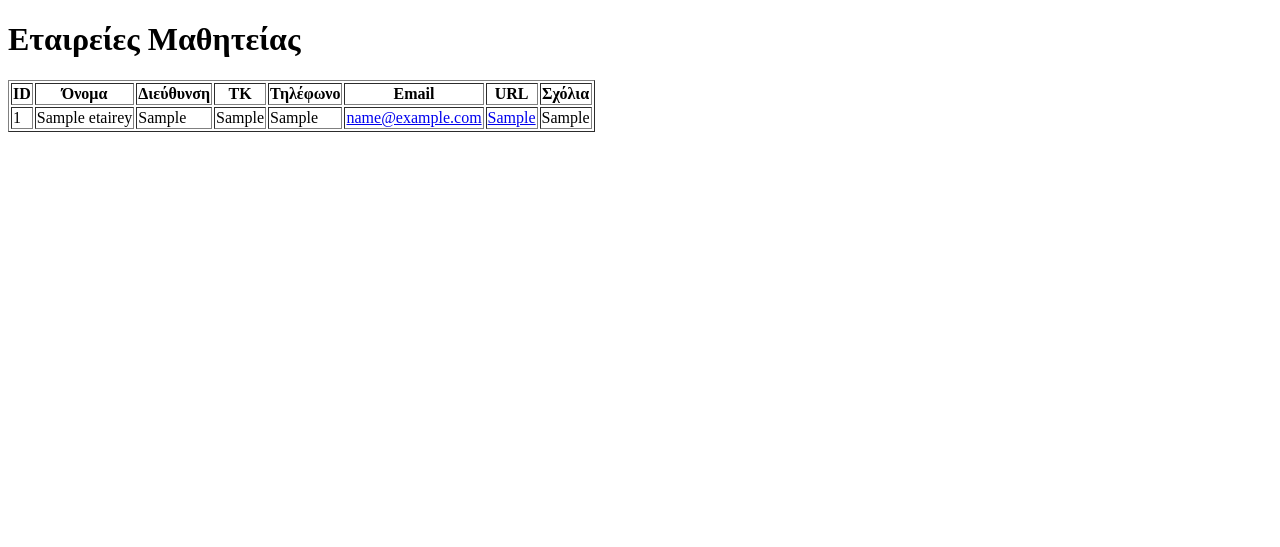
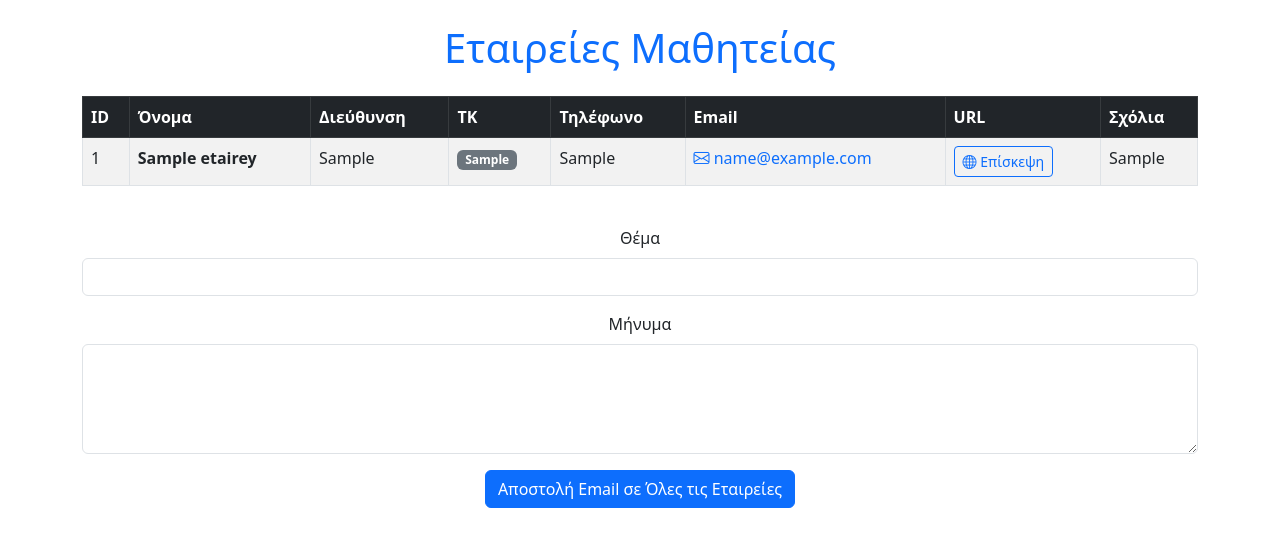
Before and after one commit to khatziar/mathiteiaApp, a PHP site: page / in a window 1280 px wide. Shown: the top 547 px of the page. Run offline with PHP 8.4, Linux system fonts and the light colour scheme; tables that the repository leaves empty or names only in its code hold one stand-in row (values such as "Sample post"); some libraries are stand-ins or nearby versions.

Commit message:
modified:   controllers/EtaireiaController.php 	new file:   send_email.php 	modified:   views/etaireiesList.php

```diff
--- a/controllers/EtaireiaController.php
+++ b/controllers/EtaireiaController.php
@@ -26,4 +26,18 @@ class EtaireiaController {
     public function getAllEtaireia() {
         return $this->etaireiaModel->all();
     }
+
+    // function that sends email to all etaireies
+    public function sendEmailToAllEtaireies($subject, $message) {
+        // $etaireies = $this->getAllEtaireia();
+        // fake etaireies with only khatziar@gmail.com
+        $etaireies = [
+            ['email' => 'khatziar@gmail.com', 'onoma' => 'Kostas']
+        ];
+        foreach ($etaireies as $etaireia) {
+            if (!empty($etaireia['email'])) {
+                mail($etaireia['email'], $subject, $message);
+            }
+        }
+        }
 }
--- a/views/etaireiesList.php
+++ b/views/etaireiesList.php
@@ -4,40 +4,55 @@
     <meta charset="UTF-8">
     <meta name="viewport" content="width=device-width, initial-scale=1.0">
     <title>Εταιρείες</title>
+    <!-- Bootstrap CSS -->
+    <link href="https://cdn.jsdelivr.net/npm/bootstrap@5.3.0/dist/css/bootstrap.min.css" rel="stylesheet">
+    <!-- Custom CSS for pink hover -->
+    <style>
+        .table-hover tbody tr:hover {
+            background-color: #ffc0cb !important; /* Light pink */
+        }
+        .table-hover tbody tr:hover td {
+            background-color: transparent;
+        }
+    </style>
 </head>
 <body>
-    <h1>Εταιρείες Μαθητείας</h1>
+    <div class="container mt-4">
+        <h1 class="text-center mb-4 text-primary">Εταιρείες Μαθητείας</h1>
 
-        <table border="1">
-            <thead>
+        <div class="table-responsive">
+            <table class="table table-striped table-hover table-bordered">
+                <thead class="table-dark">
                     <tr>
-                    <th>ID</th>
-                    <th>Όνομα</th>
-                    <th>Διεύθυνση</th>
-                    <th>ΤΚ</th>
-                    <th>Τηλέφωνο</th>
-                    <th>Email</th>
-                    <th>URL</th>
-                    <th>Σχόλια</th>
+                        <th scope="col">ID</th>
+                        <th scope="col">Όνομα</th>
+                        <th scope="col">Διεύθυνση</th>
+                        <th scope="col">ΤΚ</th>
+                        <th scope="col">Τηλέφωνο</th>
+                        <th scope="col">Email</th>
+                        <th scope="col">URL</th>
+                        <th scope="col">Σχόλια</th>
                     </tr>
                 </thead>
                 <tbody>
             <?php foreach ($etaireies as $etaireia): ?>
                 <tr>
                     <td><?php echo htmlspecialchars($etaireia['id']); ?></td>
-                    <td><?php echo htmlspecialchars($etaireia['onoma']); ?></td>
+                    <td><strong><?php echo htmlspecialchars($etaireia['onoma']); ?></strong></td>
                     <td><?php echo htmlspecialchars($etaireia['dieuthinsi']); ?></td>
-                    <td><?php echo htmlspecialchars($etaireia['tk']); ?></td>
+                    <td><span class="badge bg-secondary"><?php echo htmlspecialchars($etaireia['tk']); ?></span></td>
                     <td><?php echo htmlspecialchars($etaireia['til']); ?></td>
-                    <td>                        <?php if (!empty($etaireia['email'])): ?>
-                            <a href="mailto:<?php echo htmlspecialchars($etaireia['email']); ?>" target="_blank">
-                                <?php echo htmlspecialchars($etaireia['email']); ?>
+                    <td>
+                        <?php if (!empty($etaireia['email'])): ?>
+                            <a href="mailto:<?php echo htmlspecialchars($etaireia['email']); ?>" class="text-decoration-none">
+                                <i class="bi bi-envelope"></i> <?php echo htmlspecialchars($etaireia['email']); ?>
                             </a>
-                        <?php endif; ?></td>
+                        <?php endif; ?>
+                    </td>
                     <td>
                         <?php if (!empty($etaireia['www'])): ?>
-                            <a href="<?php echo htmlspecialchars($etaireia['www']); ?>" target="_blank">
-                                <?php echo htmlspecialchars($etaireia['www']); ?>
+                            <a href="<?php echo htmlspecialchars($etaireia['www']); ?>" target="_blank" class="btn btn-sm btn-outline-primary">
+                                <i class="bi bi-globe"></i> Επίσκεψη
                             </a>
                         <?php endif; ?>
                     </td>
@@ -46,7 +61,25 @@
             <?php endforeach; ?>
             </tbody>
         </table>
+        </div>
+        <!-- button for sending email to all etaireies using the function sendEmailToAllEtaireies in EtaireiaController.php -->
+        <div class="text-center mt-4">
+            <form action="send_email.php" method="post">
+                <div class="mb-3">
+                    <label for="subject" class="form-label">Θέμα</label>
+                    <input type="text" class="form-control" id="subject" name="subject" required>
+                </div>
+                <div class="mb-3">
+                    <label for="message" class="form-label">Μήνυμα</label>
+                    <textarea class="form-control" id="message" name="message" rows="4" required></textarea>
+                </div>
+                <button type="submit" class="btn btn-primary">Αποστολή Email σε Όλες τις Εταιρείες</button>
+            </form>
+        </div>
 
-
+    <!-- Bootstrap JS (optional, for interactive components) -->
+    <script src="https://cdn.jsdelivr.net/npm/bootstrap@5.3.0/dist/js/bootstrap.bundle.min.js"></script>
+    <!-- Bootstrap Icons -->
+    <link rel="stylesheet" href="https://cdn.jsdelivr.net/npm/bootstrap-icons@1.10.0/font/bootstrap-icons.css">
 </body>
 </html>
```
Also changed, not shown: send_email.php (added, +107 -0 lines). Lines whose indentation alone changed are shown as unchanged.
